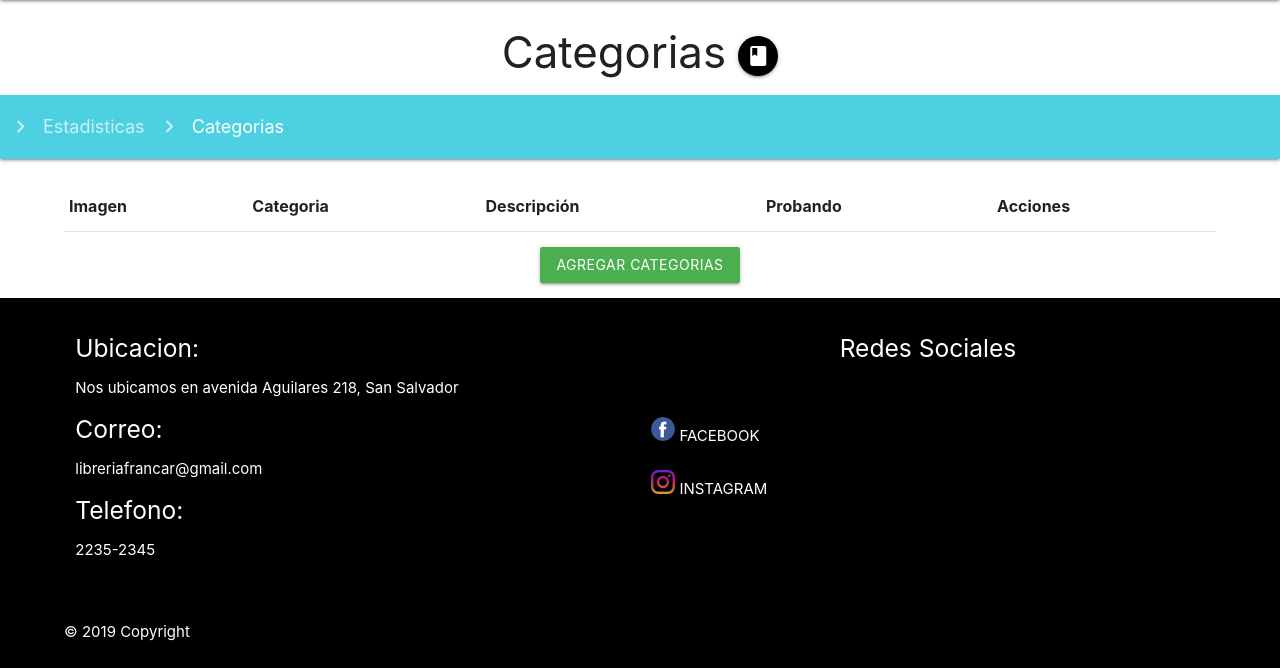
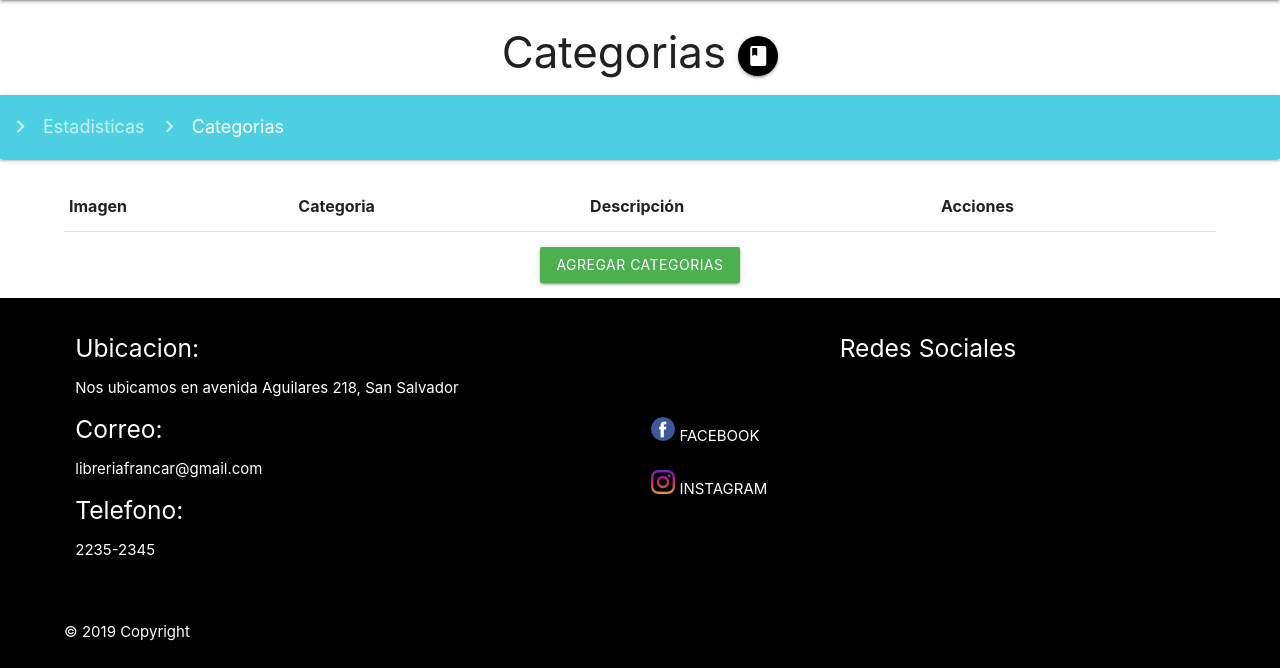
Before and after one commit to Frankva12/Francar, a PHP site: page /categorias.php in a window 1280 px wide. Shown: the part 64-732 px from the top of the page. Run offline with PHP 8.4, Linux system fonts and the light colour scheme; lists and menus that the app fills with data are empty; style sheets or scripts are compiled from the project's sources.

Commit message:
Quite el texto de prueba

```diff
--- a/francar/views/private/categorias.php
+++ b/francar/views/private/categorias.php
@@ -48,7 +48,6 @@
                     <th>Imagen</th>
                     <th>Categoria</th>
                     <th>Descripción</th>
-                    <th>Probando</th>
                     <th>Acciones</th>
                 </tr>
             </thead>
```
